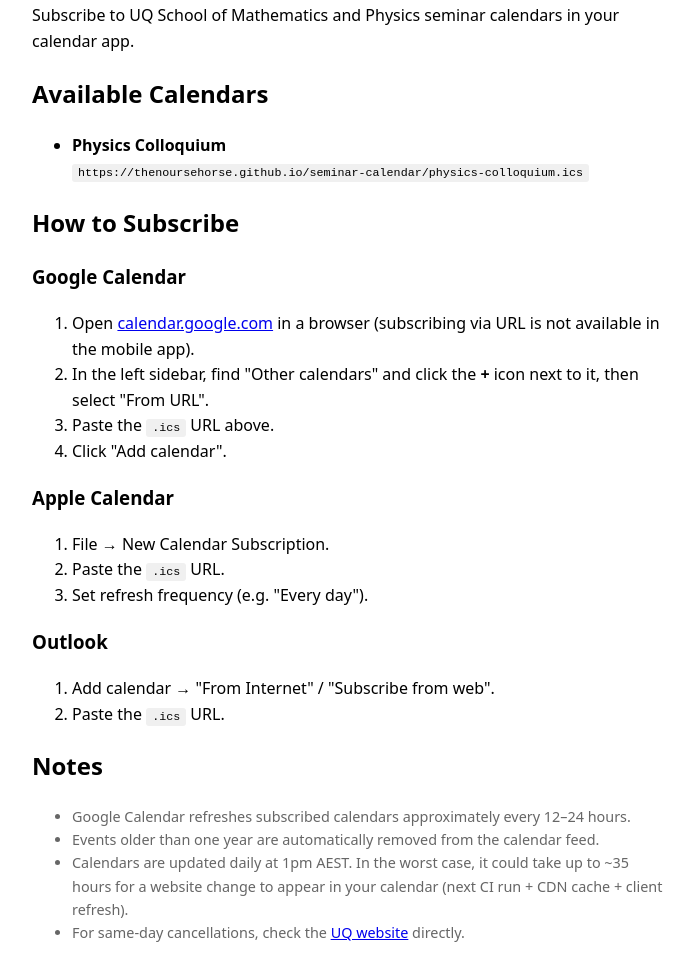
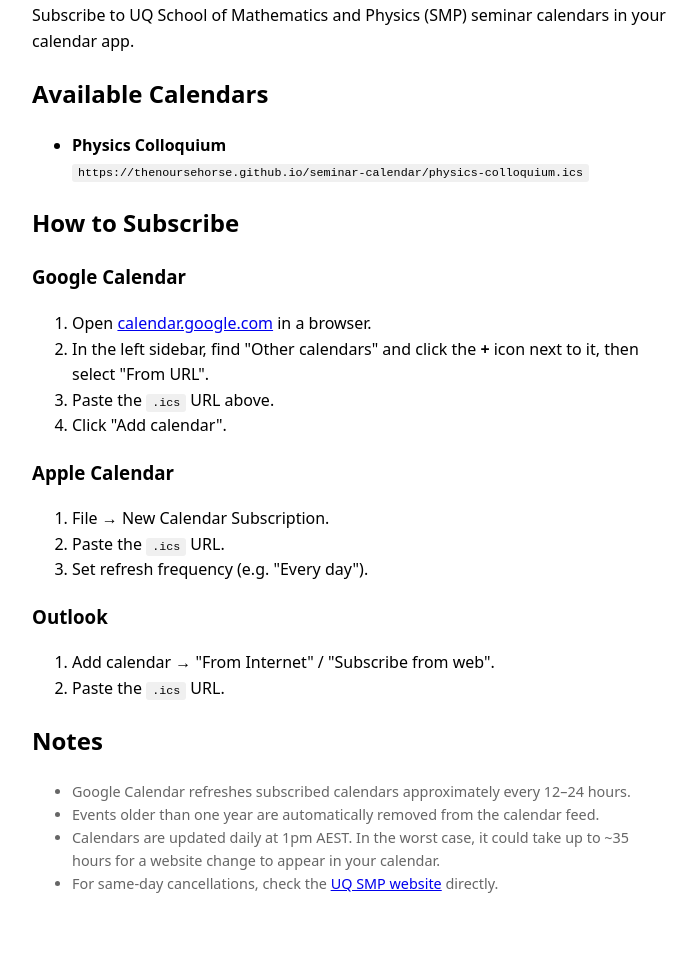
Before and after one commit to thenoursehorse/seminar-calendar, a plain HTML site: page docs/index.html in a window 1280 px wide. Shown: the part 83-1059 px from the top of the page, without its empty margins (288-985 px from the left). After the commit the page ends 1010 px from the top, so only its background shows below. Drawn offline with Linux system fonts and the light colour scheme.

Commit message:
tidy up wording in readme and webpage

```diff
--- a/docs/index.html
+++ b/docs/index.html
@@ -3,7 +3,7 @@
 <head>
   <meta charset="utf-8">
   <meta name="viewport" content="width=device-width, initial-scale=1">
-  <title>UQ Seminar Calendar</title>
+  <title>UQ SMP Seminar Calendar</title>
   <style>
     body { font-family: system-ui, sans-serif; max-width: 640px; margin: 2rem auto; padding: 0 1rem; line-height: 1.6; }
     h1 { font-size: 1.5rem; }
@@ -12,8 +12,8 @@
   </style>
 </head>
 <body>
-  <h1>UQ Seminar Calendar</h1>
-  <p>Subscribe to UQ School of Mathematics and Physics seminar calendars in your calendar app.</p>
+  <h1>UQ SMP Seminar Calendar</h1>
+  <p>Subscribe to UQ School of Mathematics and Physics (SMP) seminar calendars in your calendar app.</p>
 
   <h2>Available Calendars</h2>
   <ul>
@@ -25,7 +25,7 @@
   <h2>How to Subscribe</h2>
   <h3>Google Calendar</h3>
   <ol>
-    <li>Open <a href="https://calendar.google.com">calendar.google.com</a> in a browser (subscribing via URL is not available in the mobile app).</li>
+    <li>Open <a href="https://calendar.google.com">calendar.google.com</a> in a browser.</li>
     <li>In the left sidebar, find "Other calendars" and click the <strong>+</strong> icon next to it, then select "From URL".</li>
     <li>Paste the <code>.ics</code> URL above.</li>
     <li>Click "Add calendar".</li>
@@ -48,8 +48,8 @@
   <ul>
     <li class="note">Google Calendar refreshes subscribed calendars approximately every 12&ndash;24 hours.</li>
     <li class="note">Events older than one year are automatically removed from the calendar feed.</li>
-    <li class="note">Calendars are updated daily at 1pm AEST. In the worst case, it could take up to ~35 hours for a website change to appear in your calendar (next CI run + CDN cache + client refresh).</li>
-    <li class="note">For same-day cancellations, check the <a href="https://smp.uq.edu.au/event/99/physics-colloquium">UQ website</a> directly.</li>
+    <li class="note">Calendars are updated daily at 1pm AEST. In the worst case, it could take up to ~35 hours for a website change to appear in your calendar.</li>
+    <li class="note">For same-day cancellations, check the <a href="https://smp.uq.edu.au/outreach/school-seminars-and-colloquia">UQ SMP website</a> directly.</li>
   </ul>
 </body>
 </html>
```
Also changed, not shown: 1 other file.
